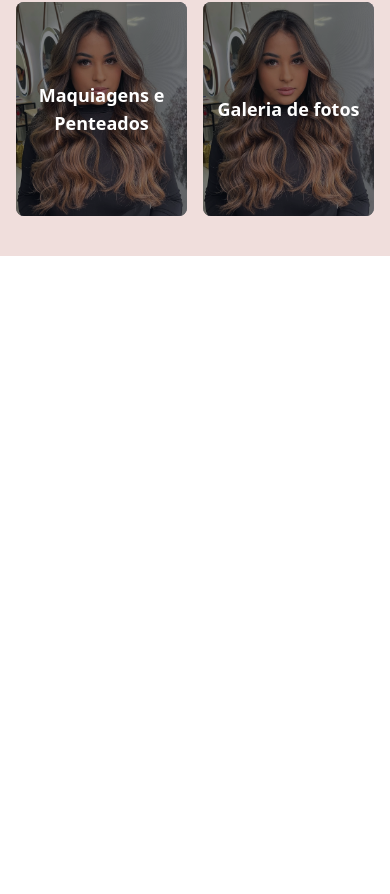
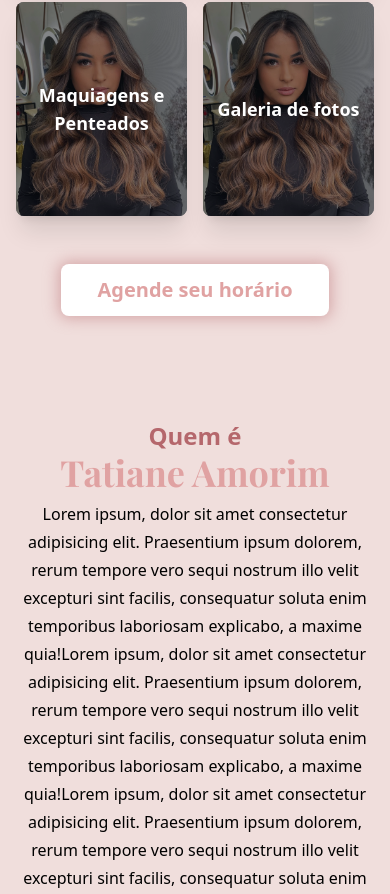
Before and after one commit to Joaovitorcgds/tatyamorim, a React (Vite) app: page / in a window 390 px wide. Shown: the part 1735-2629 px from the top of the page. Before the commit the page ends 1991 px from the top, so only its background shows below. Built offline with nearby package versions, Linux system fonts and the light colour scheme; a web font is replaced by a local one.

Commit message:
WhoIs section

```diff
--- a/src/App.jsx
+++ b/src/App.jsx
@@ -1,6 +1,7 @@
 import { Services } from './components/Services';
 // import { Header } from './components/Header';
 import { HeroArea } from './components/HeroArea';
+import { WhoIs } from './components/WhoIs';
 
 function App() {
   return (
@@ -8,6 +9,7 @@ function App() {
       {/* <Header /> */}
       <HeroArea/>
       <Services/>
+      <WhoIs/>
     </>
   );
 }
--- a/src/components/Services/index.jsx
+++ b/src/components/Services/index.jsx
@@ -48,12 +48,12 @@ export function Services() {
 
             <div>
                 <h2 className="text-4xl md:text-7xl font-bold text-center text-primary mb-2">Nossos Serviços</h2>
-                <p className="text-center md:font-semibold mb-10">Confira abaixo os serviços que o Studio de beleza Tatiane amorim pode promover para o bem-estar dos seus clientes.</p>
+                <p className="text-center text-[#9e4d53] md:font-semibold mb-10">Confira abaixo os serviços que o Studio de beleza Tatiane amorim pode promover para o bem-estar dos seus clientes.</p>
             </div>
 
             <div className="md:w-2/3 h-auto grid grid-cols-2 grid-rows-2 md:grid-cols-4 gap-4">
                 {services.map((service, index) => (
-                    <div key={index} className={`${service.colSpan} ${service.rowSpan} relative bg-gray-800 rounded-lg overflow-hidden hover:scale-102 hover:cursor-pointer hover:brightness-125 transition duration-600`}>
+                    <div key={index} className={`${service.colSpan} ${service.rowSpan} relative bg-gray-800 rounded-lg overflow-hidden hover:scale-102 hover:cursor-pointer shadow-xl hover:brightness-125 transition duration-600`}>
                         <div className="inset-0 w-full h-auto object-cover absolute bg-overlayServices z-10 hover:none"></div>
                         <img src={service.image} alt={service.title} className="w-full object-cover opacity-70"/>
                         <div className="absolute inset-0 flex items-center justify-center">
@@ -62,6 +62,11 @@ export function Services() {
                     </div>
                 ))}
             </div>
+
+            <div className="relative mt-12">
+              <div className="absolute -inset-0.5 bg-[#b5676c] rounded-lg blur opacity-50 hover:opacity-100 animation-pulse transition duration-500 hover:scale-102"></div>
+              <button className='relative leading-none bg-white flex itens-center px-9 py-4 rounded-lg font-semibold text-xl text-primary hover:scale-102'>Agende seu horário</button>
+            </div>
         </section>
   );
 }
--- /dev/null
+++ b/src/components/WhoIs/index.jsx
@@ -0,0 +1,20 @@
+import React from 'react';
+import image1 from "../../assets/image1.jpg"
+
+export function WhoIs() {
+
+    return (
+        <section className="flex flex-col md:flex-row start justify-around items-start py-16 px-4 bg-[#f0dedc] w-full h-auto gap-4">
+
+            <div className="md:max-w-3xl text-center">
+                <p className="text-center text-[#b5676c] text-2xl font-semibold md:font-bold">Quem é</p>
+                <h3 className="text-4xl md:text-7xl font-bold font-playfair text-center text-primary mb-2">Tatiane Amorim</h3>
+                <span className='leading-7'>Lorem ipsum, dolor sit amet consectetur adipisicing elit. Praesentium ipsum dolorem, rerum tempore vero sequi nostrum illo velit excepturi sint facilis, consequatur soluta enim temporibus laboriosam explicabo, a maxime quia!Lorem ipsum, dolor sit amet consectetur adipisicing elit. Praesentium ipsum dolorem, rerum tempore vero sequi nostrum illo velit excepturi sint facilis, consequatur soluta enim temporibus laboriosam explicabo, a maxime quia!Lorem ipsum, dolor sit amet consectetur adipisicing elit. Praesentium ipsum dolorem, rerum tempore vero sequi nostrum illo velit excepturi sint facilis, consequatur soluta enim temporibus laboriosam explicabo, a maxime quia!Lorem ipsum, dolor sit amet consectetur adipisicing elit. Praesentium ipsum dolorem, rerum tempore vero sequi nostrum illo velit excepturi sint facilis, consequatur soluta enim temporibus laboriosam explicabo, a maxime quia!Lorem ipsum, dolor sit amet consectetur adipisicing elit.</span>
+            </div>
+
+            <div className="flex justify-center">
+                <img src={image1} alt="imagem de Tatiane Amorim" className="w-2/3 md:w-3/4 max-w-xl rounded-lg shadow-xl"/>
+            </div>
+        </section>
+  );
+}
--- a/tailwind.config.js
+++ b/tailwind.config.js
@@ -3,6 +3,15 @@ export default {
   content: ['./index.html', './src/**/*.{js,ts,jsx,tsx}'],
   theme: {
     extend: {
+      animation: {
+        pulse: 'pulse-custom 1s infinite',
+      },
+      keyframes: {
+        'pulse-custom': {
+          '0%, 100%': { opacity: 1 },
+          '50%': { opacity: 0.5 },
+        },
+      },
       fontFamily: {
         playfair: ['Playfair Display', 'serif'],
       },
```
Also changed, not shown: src/index.css (+0 -54 lines).
